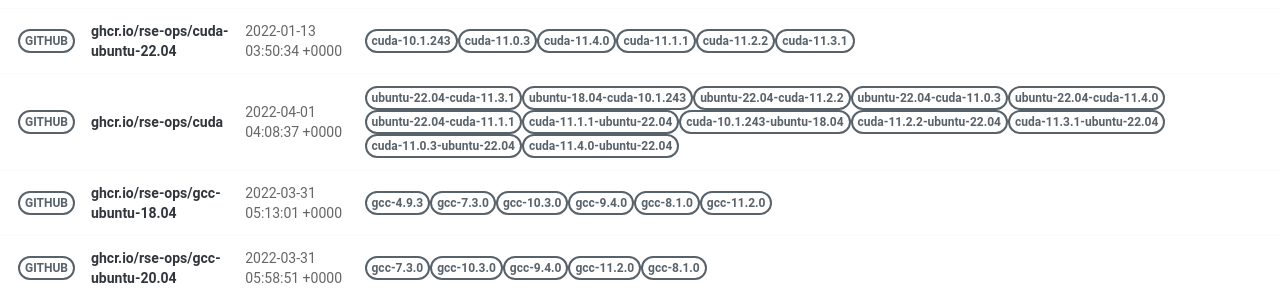
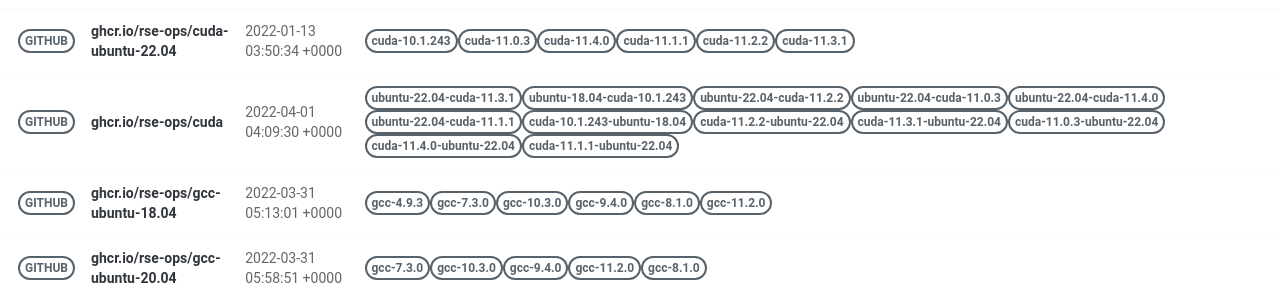
Before and after one commit to rse-ops/docker-images, a Jekyll site: the page built from pages/index.md, in a window 1280 px wide. Shown: the part 421-721 px from the top of the page. Built offline with Jekyll 4.4.1, drawn with Linux system fonts in a browser that asks for light colours; nearby versions of some CDN libraries.

Commit message:
Automated push to update library 2022-04-01

```diff
--- a/_library/ghcr.io-rse-ops-cuda.md
+++ b/_library/ghcr.io-rse-ops-cuda.md
@@ -1,7 +1,7 @@
 ---
 layout: container
 name: ghcr.io/rse-ops/cuda
-updated_at: 2022-04-01 04:08:37.026441
+updated_at: 2022-04-01 04:09:30.765396
 
 
 container_url: https://github.com/orgs/rse-ops/packages/container/package/cuda
```
Also changed, not shown: other parts of _library/ghcr.io-rse-ops-cuda.md (+3 -3 lines).
